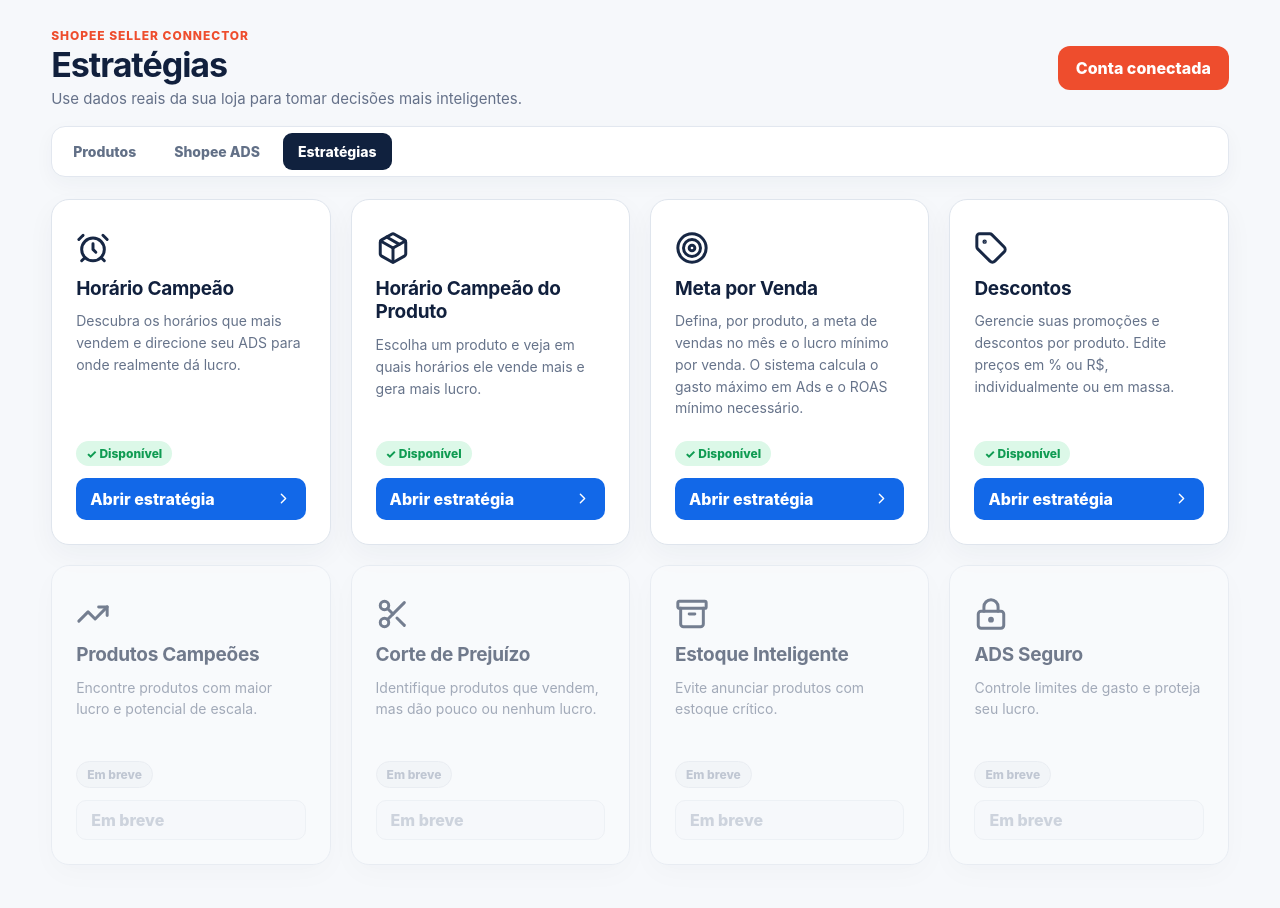
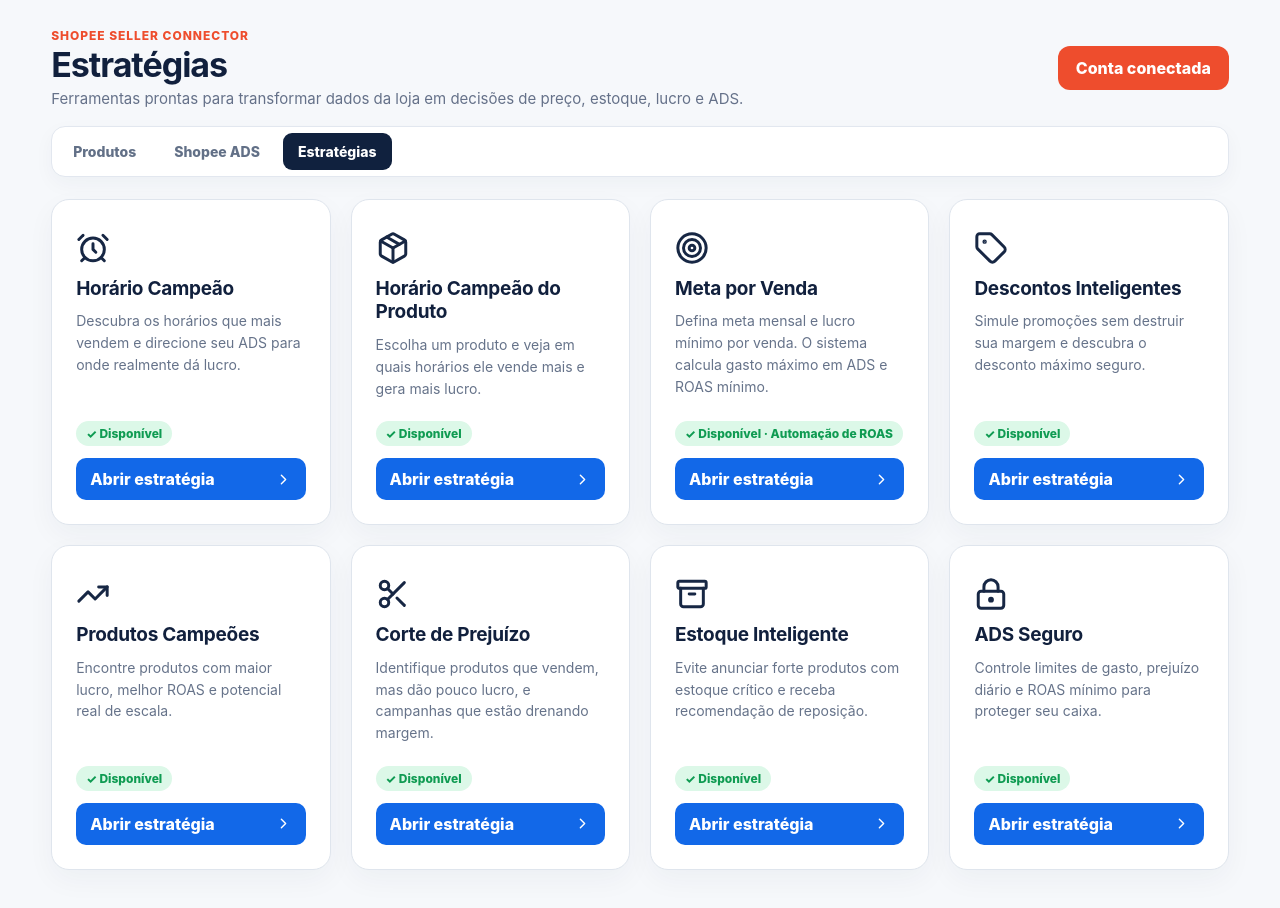
Before and after one commit to greskgja2-pixel/shopee-auth-vercel, a Next.js app: page /strategies in a window 1280 px wide. Shown: the top 908 px of the page. Built offline with nearby package versions, Linux system fonts and the light colour scheme.

Commit message:
Activate all strategy cards with dedicated working pages

```diff
--- a/app/strategies/page.tsx
+++ b/app/strategies/page.tsx
@@ -1,118 +1,30 @@
 'use client'
 
 import Link from 'next/link'
-import { useState } from 'react'
-import {
-  AlarmClock,
-  Archive,
-  ChevronRight,
-  LockKeyhole,
-  Package,
-  Scissors,
-  ShieldCheck,
-  Tag,
-  Target,
-  TrendingUp,
-  type LucideIcon,
-} from 'lucide-react'
+import { AlarmClock, Archive, ChevronRight, LockKeyhole, Package, Scissors, Tag, Target, TrendingUp, type LucideIcon } from 'lucide-react'
 import styles from './strategies.module.css'
 
-type StrategyKey = 'store-hours' | 'product-hours' | 'discounts'
-
-type Strategy = {
-  key: string
-  title: string
-  description: string
-  available: boolean
-  icon: LucideIcon
-}
+type Strategy = { title: string; description: string; icon: LucideIcon; href: string; badge?: string }
 
 const strategies: Strategy[] = [
-  {
-    key: 'store-hours',
-    title: 'Horário Campeão',
-    description: 'Descubra os horários que mais vendem e direcione seu ADS para onde realmente dá lucro.',
-    available: true,
-    icon: AlarmClock,
-  },
-  {
-    key: 'product-hours',
-    title: 'Horário Campeão do Produto',
-    description: 'Escolha um produto e veja em quais horários ele vende mais e gera mais lucro.',
-    available: true,
-    icon: Package,
-  },
-  {
-    key: 'sale-goal',
-    title: 'Meta por Venda',
-    description: 'Defina, por produto, a meta de vendas no mês e o lucro mínimo por venda. O sistema calcula o gasto máximo em Ads e o ROAS mínimo necessário.',
-    available: true,
-    icon: Target,
-  },
-  {
-    key: 'discounts',
-    title: 'Descontos',
-    description: 'Gerencie suas promoções e descontos por produto. Edite preços em % ou R$, individualmente ou em massa.',
-    available: true,
-    icon: Tag,
-  },
-  {
-    key: 'winners',
-    title: 'Produtos Campeões',
-    description: 'Encontre produtos com maior lucro e potencial de escala.',
-    available: false,
-    icon: TrendingUp,
-  },
-  {
-    key: 'cut-loss',
-    title: 'Corte de Prejuízo',
-    description: 'Identifique produtos que vendem, mas dão pouco ou nenhum lucro.',
-    available: false,
-    icon: Scissors,
-  },
-  {
-    key: 'smart-stock',
-    title: 'Estoque Inteligente',
-    description: 'Evite anunciar produtos com estoque crítico.',
-    available: false,
-    icon: Archive,
-  },
-  {
-    key: 'safe-ads',
-    title: 'ADS Seguro',
-    description: 'Controle limites de gasto e proteja seu lucro.',
-    available: false,
-    icon: LockKeyhole,
-  },
+  { title: 'Horário Campeão', description: 'Descubra os horários que mais vendem e direcione seu ADS para onde realmente dá lucro.', icon: AlarmClock, href: '/strategies/horario-campeao' },
+  { title: 'Horário Campeão do Produto', description: 'Escolha um produto e veja em quais horários ele vende mais e gera mais lucro.', icon: Package, href: '/strategies/horario-produto' },
+  { title: 'Meta por Venda', description: 'Defina meta mensal e lucro mínimo por venda. O sistema calcula gasto máximo em ADS e ROAS mínimo.', icon: Target, href: '/strategies/meta-por-venda', badge: 'Automação de ROAS' },
+  { title: 'Descontos Inteligentes', description: 'Simule promoções sem destruir sua margem e descubra o desconto máximo seguro.', icon: Tag, href: '/strategies/descontos' },
+  { title: 'Produtos Campeões', description: 'Encontre produtos com maior lucro, melhor ROAS e potencial real de escala.', icon: TrendingUp, href: '/strategies/produtos-campeoes' },
+  { title: 'Corte de Prejuízo', description: 'Identifique produtos que vendem, mas dão pouco lucro, e campanhas que estão drenando margem.', icon: Scissors, href: '/strategies/corte-prejuizo' },
+  { title: 'Estoque Inteligente', description: 'Evite anunciar forte produtos com estoque crítico e receba recomendação de reposição.', icon: Archive, href: '/strategies/estoque-inteligente' },
+  { title: 'ADS Seguro', description: 'Controle limites de gasto, prejuízo diário e ROAS mínimo para proteger seu caixa.', icon: LockKeyhole, href: '/strategies/ads-seguro' },
 ]
 
-const activeCopy: Record<StrategyKey, { title: string; text: string }> = {
-  'store-hours': {
-    title: 'Analisar horário campeão da loja',
-    text: 'Defina o período que deseja analisar. Quando os dados reais estiverem conectados, o sistema cruza pedidos, faturamento e investimento em ADS por hora.',
-  },
-  'product-hours': {
-    title: 'Analisar horário campeão de um produto',
-    text: 'Escolha um produto e um período. A análise será feita considerando vendas, lucro e desempenho de mídia do item selecionado.',
-  },
-  discounts: {
-    title: 'Planejar descontos',
-    text: 'Simule desconto em percentual ou valor fixo antes de aplicar mudanças em massa nos produtos.',
-  },
-}
-
 export default function StrategiesPage() {
-  const [active, setActive] = useState<StrategyKey | null>(null)
-  const [discountType, setDiscountType] = useState('percent')
-  const [discountValue, setDiscountValue] = useState('10')
-
   return (
     <main className={styles.page}>
       <header className={styles.topbar}>
         <div>
           <div className={styles.eyebrow}>Shopee Seller Connector</div>
           <h1 className={styles.pageTitle}>Estratégias</h1>
-          <p className={styles.subtitle}>Use dados reais da sua loja para tomar decisões mais inteligentes.</p>
+          <p className={styles.subtitle}>Ferramentas prontas para transformar dados da loja em decisões de preço, estoque, lucro e ADS.</p>
         </div>
         <Link href="/dashboard" className={styles.accountButton}>Conta conectada</Link>
       </header>
@@ -127,90 +39,18 @@
         {strategies.map(strategy => {
           const Icon = strategy.icon
           return (
-            <article key={strategy.key} className={`${styles.card} ${!strategy.available ? styles.disabledCard : ''}`}>
-              <div className={styles.iconWrap}><Icon size={34} strokeWidth={2.1} /></div>
+            <article key={strategy.href} className={styles.card}>
+              <div className={styles.iconWrap}><Icon size={34} strokeWidth={2.1}/></div>
               <h2>{strategy.title}</h2>
               <p>{strategy.description}</p>
-
               <div className={styles.cardFooter}>
-                {strategy.available ? (
-                  <>
-                    <span className={styles.available}>✓ Disponível</span>
-                    {strategy.key === 'sale-goal' ? (
-                      <Link className={styles.openButton} href="/strategies/meta-por-venda">
-                        Abrir estratégia <ChevronRight size={17} />
-                      </Link>
-                    ) : (
-                      <button className={styles.openButton} onClick={() => setActive(strategy.key as StrategyKey)}>
-                        Abrir estratégia <ChevronRight size={17} />
-                      </button>
-                    )}
-                  </>
-                ) : (
-                  <>
-                    <span className={styles.coming}>Em breve</span>
-                    <button className={styles.disabledButton} disabled>Em breve</button>
-                  </>
-                )}
+                <span className={styles.available}>✓ Disponível{strategy.badge ? ` · ${strategy.badge}` : ''}</span>
+                <Link className={styles.openButton} href={strategy.href}>Abrir estratégia <ChevronRight size={17}/></Link>
               </div>
             </article>
           )
         })}
       </section>
-
-      {active && (
-        <section className={styles.workspace}>
-          <div className={styles.workspaceHeader}>
-            <div>
-              <span className={styles.workspaceTag}>Estratégia ativa</span>
-              <h2>{activeCopy[active].title}</h2>
-              <p>{activeCopy[active].text}</p>
-            </div>
-            <button className={styles.closeButton} onClick={() => setActive(null)}>Fechar</button>
-          </div>
-
-          {(active === 'store-hours' || active === 'product-hours') && (
-            <div className={styles.formGrid}>
-              {active === 'product-hours' && (
-                <label>
-                  <span>Produto</span>
-                  <input placeholder="Nome, SKU ou Item ID" />
-                </label>
-              )}
-              <label>
-                <span>Período inicial</span>
-                <input type="date" />
-              </label>
-              <label>
-                <span>Período final</span>
-                <input type="date" />
-              </label>
-              <label>
-                <span>Métrica principal</span>
-                <select defaultValue="lucro">
-                  <option value="lucro">Lucro</option>
-                  <option value="vendas">Vendas</option>
-                  <option value="roas">ROAS</option>
-                  <option value="pedidos">Pedidos</option>
-                </select>
-              </label>
-              <div className={styles.actionBox}>
-                <ShieldCheck size={22} />
-                <div><strong>Análise segura</strong><span>Nenhuma alteração será feita na Shopee sem confirmação.</span></div>
-              </div>
-            </div>
-          )}
-
-          {active === 'discounts' && (
-            <div className={styles.formGrid}>
-              <label><span>Aplicar em</span><select><option>Produto individual</option><option>Produtos selecionados</option><option>Todos os produtos</option></select></label>
-              <label><span>Tipo de desconto</span><select value={discountType} onChange={e => setDiscountType(e.target.value)}><option value="percent">Percentual (%)</option><option value="fixed">Valor fixo (R$)</option></select></label>
-              <label><span>{discountType === 'percent' ? 'Desconto (%)' : 'Desconto (R$)'}</span><input value={discountValue} onChange={e => setDiscountValue(e.target.value)} inputMode="decimal" /></label>
-              <div className={styles.actionBox}><Tag size={22} /><div><strong>Modo simulação</strong><span>Primeiro visualize o impacto. Aplicação real poderá exigir confirmação.</span></div></div>
-            </div>
-          )}
-        </section>
-      )}
     </main>
   )
 }
```
